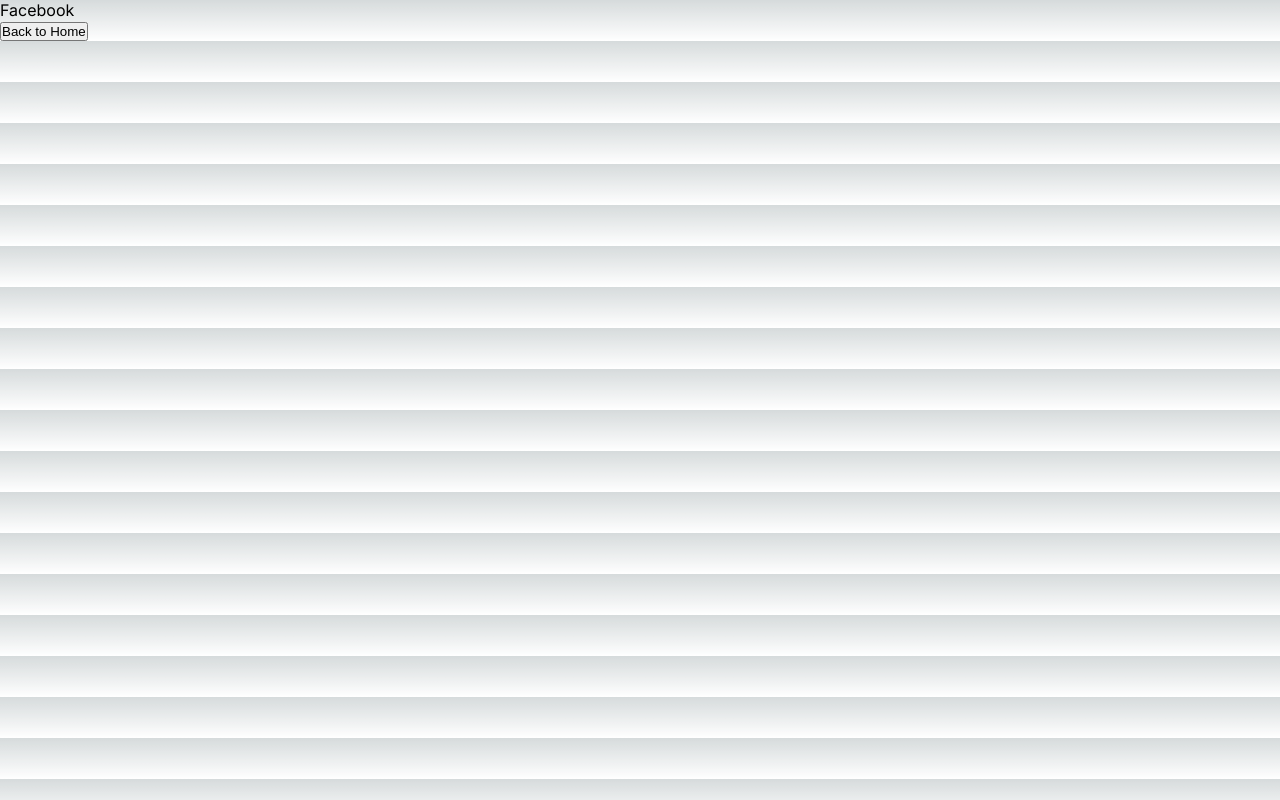
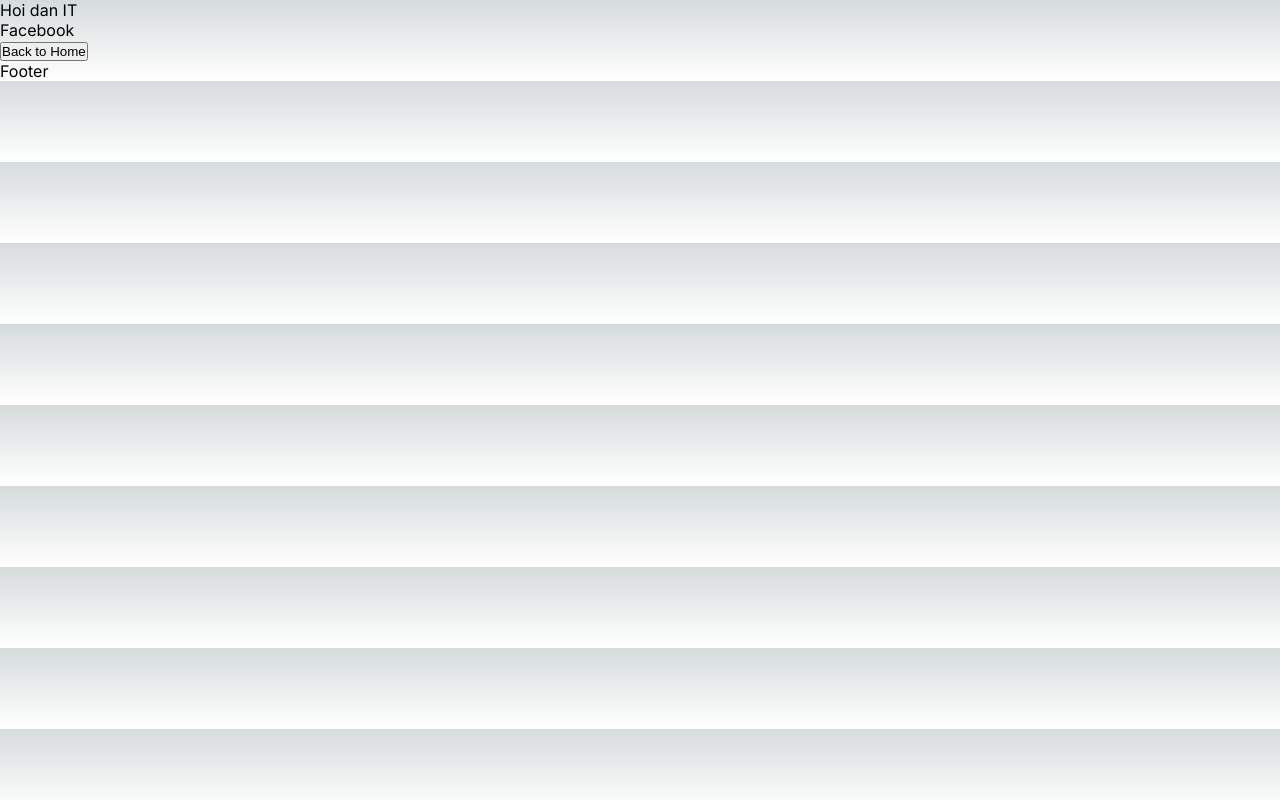
Before and after one commit to trivien11vn/NextJS_Project_1, a Next.js app: page /facebook in a window 1280 px wide. Built offline with nearby package versions, Linux system fonts and the light colour scheme.

Commit message:
root layout

```diff
--- a/src/app/facebook/page.tsx
+++ b/src/app/facebook/page.tsx
@@ -1,4 +1,5 @@
 'use client'
+
 import { useRouter } from "next/navigation"
 const Admin = () => {
     const router = useRouter()
--- a/src/app/layout.tsx
+++ b/src/app/layout.tsx
@@ -15,7 +15,11 @@ export default function RootLayout({
 }) {
   return (
     <html lang="en">
-      <body className={inter.className}>{children}</body>
+      <body className={inter.className}>
+        <header>Hoi dan IT</header>
+        {children}
+        <footer>Footer</footer>
+      </body>
     </html>
   )
 }
```
